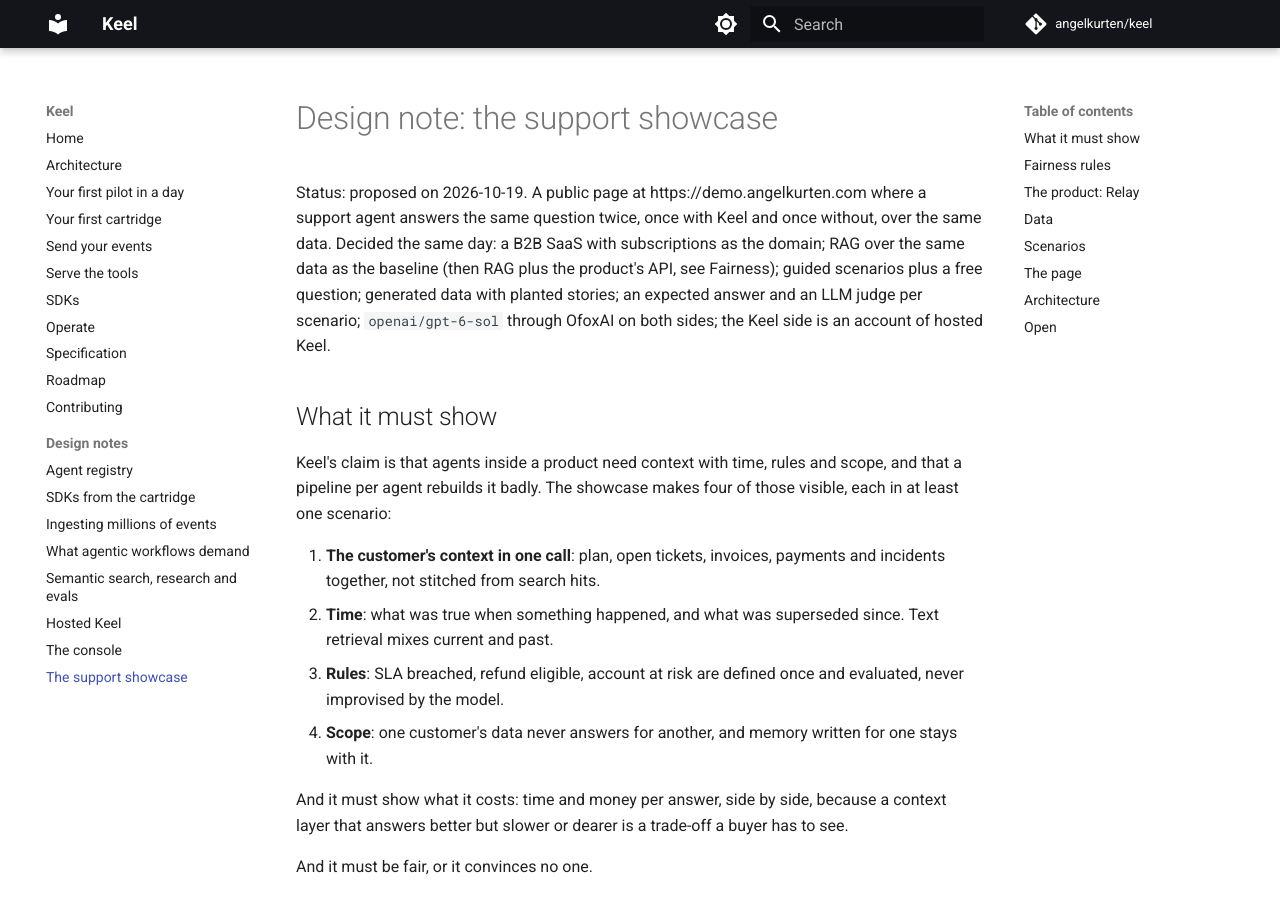
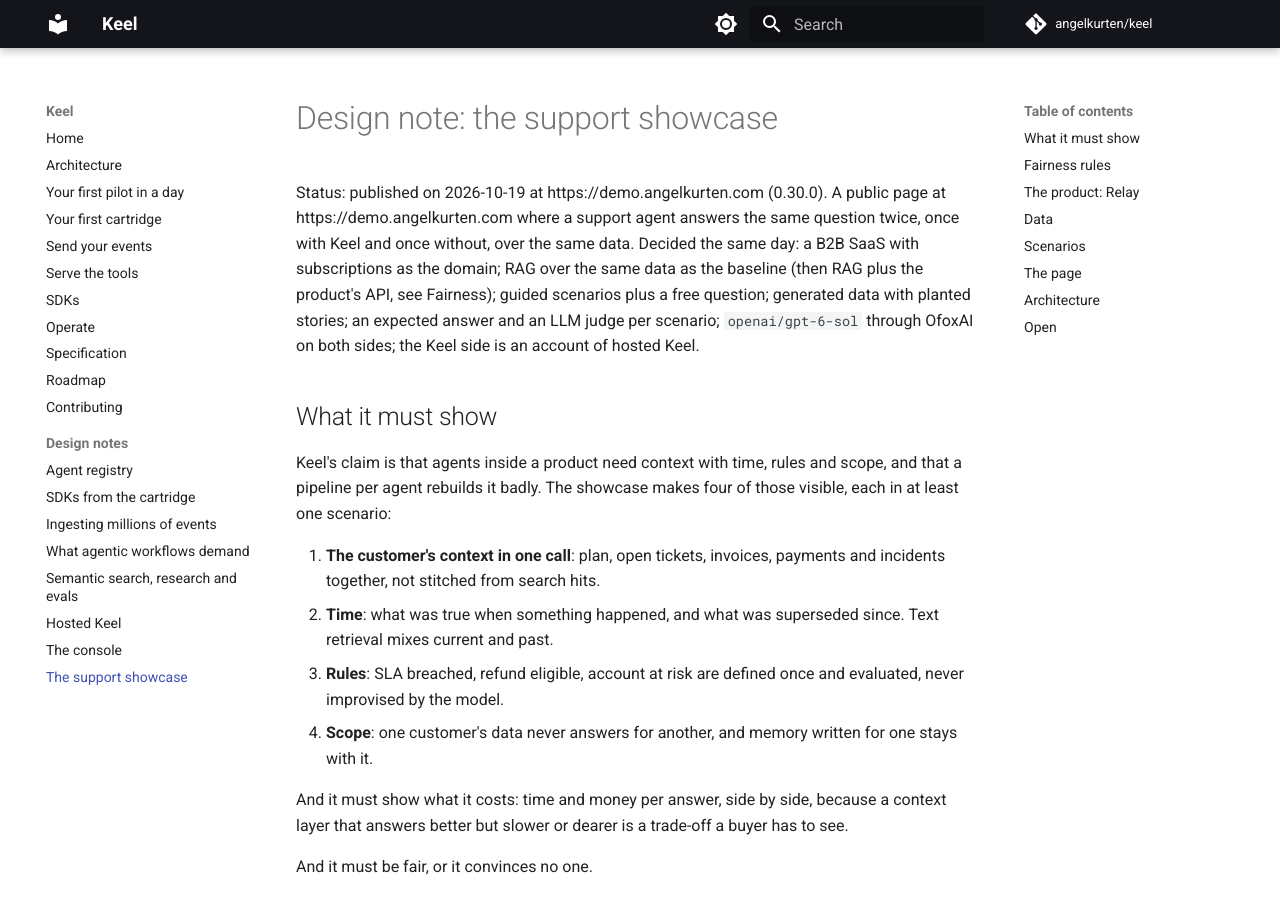
Before and after one commit to angelkurten/keel, an MkDocs documentation site: the page built from docs/design/showcase.md, in a window 1280 px wide and 900 px high. Built offline with MkDocs 1.6.1 and Material for MkDocs 9.7.7, drawn with Linux system fonts in a browser that asks for light colours; comment, search, counter and statistics services are not loaded.

Commit message:
Showcase note: published at demo.angelkurten.com
Co-Authored-By: Claude Opus 5.5 <noreply@anthropic.com>
Claude-Session: https://claude.ai/code/session_01MmqHJpZo2Ya1H1Q3wusx6W

```diff
--- a/docs/design/showcase.md
+++ b/docs/design/showcase.md
@@ -1,6 +1,6 @@
 # Design note: the support showcase
 
-Status: proposed on 2026-10-19. A public page at https://demo.angelkurten.com where a support agent answers the same question twice, once with Keel and once without, over the same data. Decided the same day: a B2B SaaS with subscriptions as the domain; RAG over the same data as the baseline (then RAG plus the product's API, see Fairness); guided scenarios plus a free question; generated data with planted stories; an expected answer and an LLM judge per scenario; `openai/gpt-6-sol` through OfoxAI on both sides; the Keel side is an account of hosted Keel.
+Status: published on 2026-10-19 at https://demo.angelkurten.com (0.30.0). A public page at https://demo.angelkurten.com where a support agent answers the same question twice, once with Keel and once without, over the same data. Decided the same day: a B2B SaaS with subscriptions as the domain; RAG over the same data as the baseline (then RAG plus the product's API, see Fairness); guided scenarios plus a free question; generated data with planted stories; an expected answer and an LLM judge per scenario; `openai/gpt-6-sol` through OfoxAI on both sides; the Keel side is an account of hosted Keel.
 
 ## What it must show
 
```
